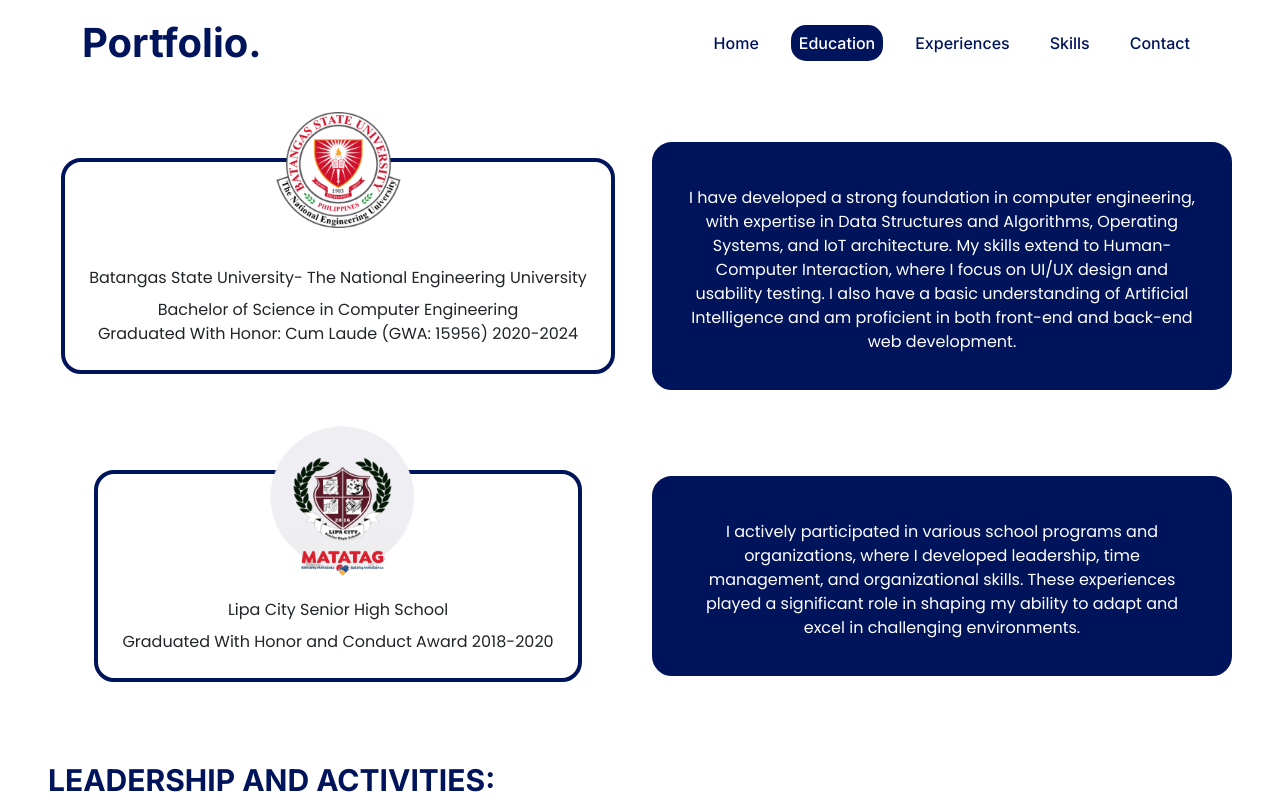
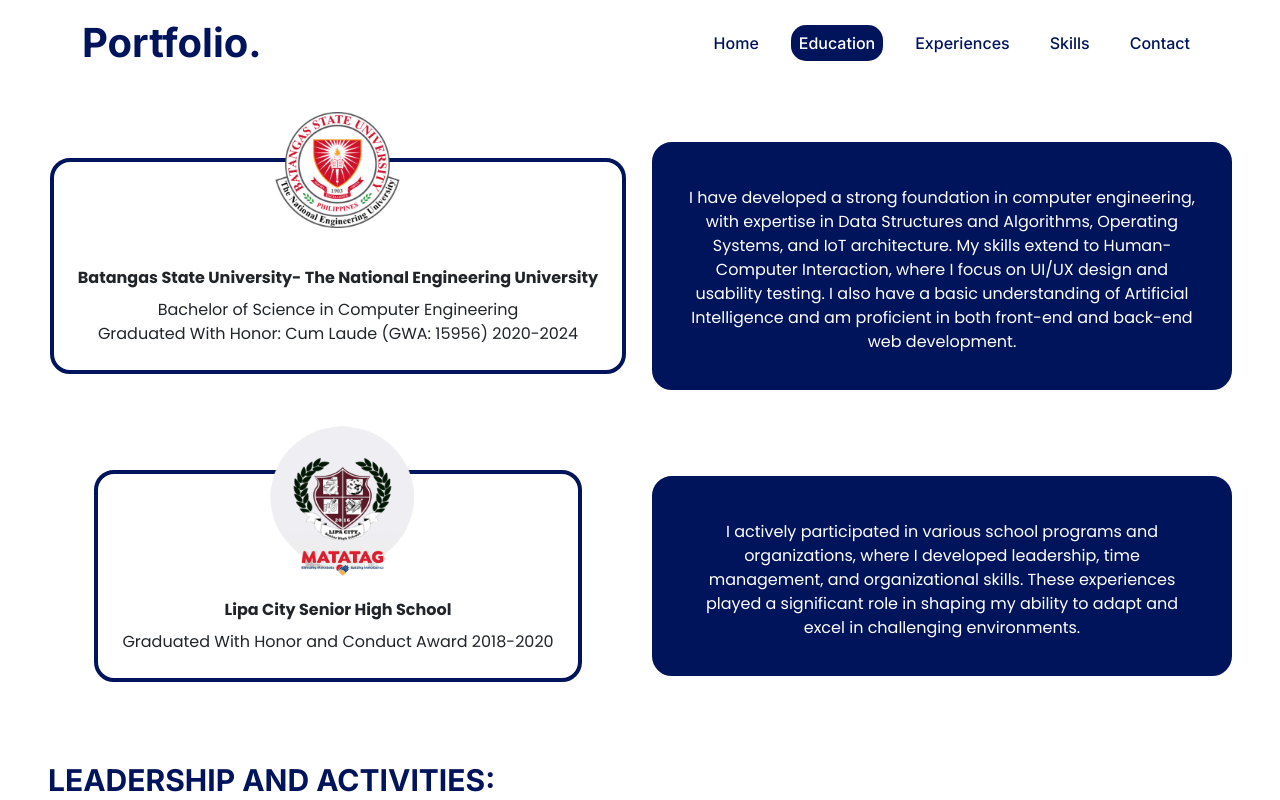
Before and after one commit to novice-is-me/JD-Portfolio, a React (Vite) app: page /education in a window 1280 px wide. Shown: the top 800 px of the page. Built offline with nearby package versions, Linux system fonts and the light colour scheme.

Commit message:
Fix education section

```diff
--- a/src/components/Educ.jsx
+++ b/src/components/Educ.jsx
@@ -10,7 +10,7 @@ const Educ = ({content, img, value, spec, school}) => {
                 <img src={img} alt="" className=' img-fluid w-75' />
             </div>
             <div className={`${value === 1 ? 'mt-0 text-white p-md-3' : 'mt-20'} ${spec === 1 ? ' !mt-[100px]' : ''} p-2`}>
-              <p className='font-Poppins text-center mb-2'>{school}</p>
+              <p className='font-Poppins text-center mb-2 font-bold'>{school}</p>
               <p className='font-Poppins text-center' style={{whiteSpace: 'pre-line'}}>
                   {content}
               </p>
```
